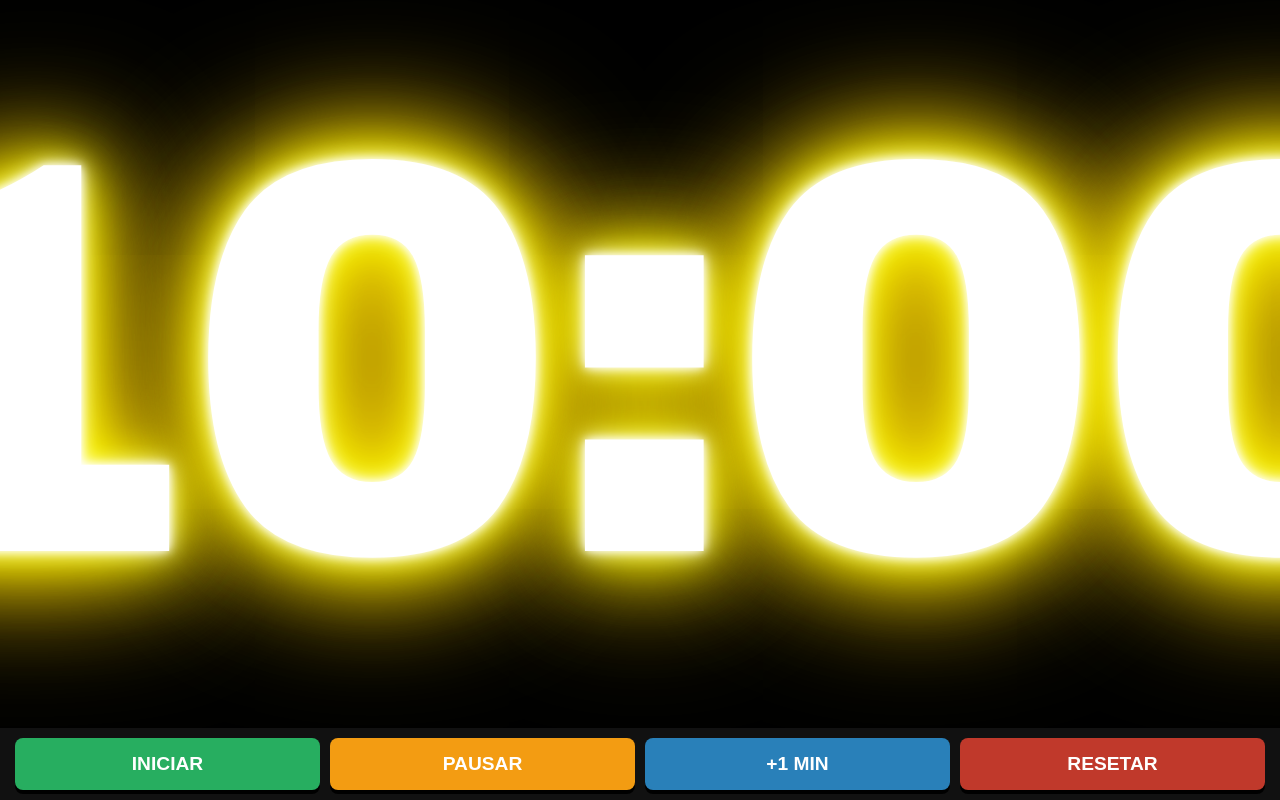
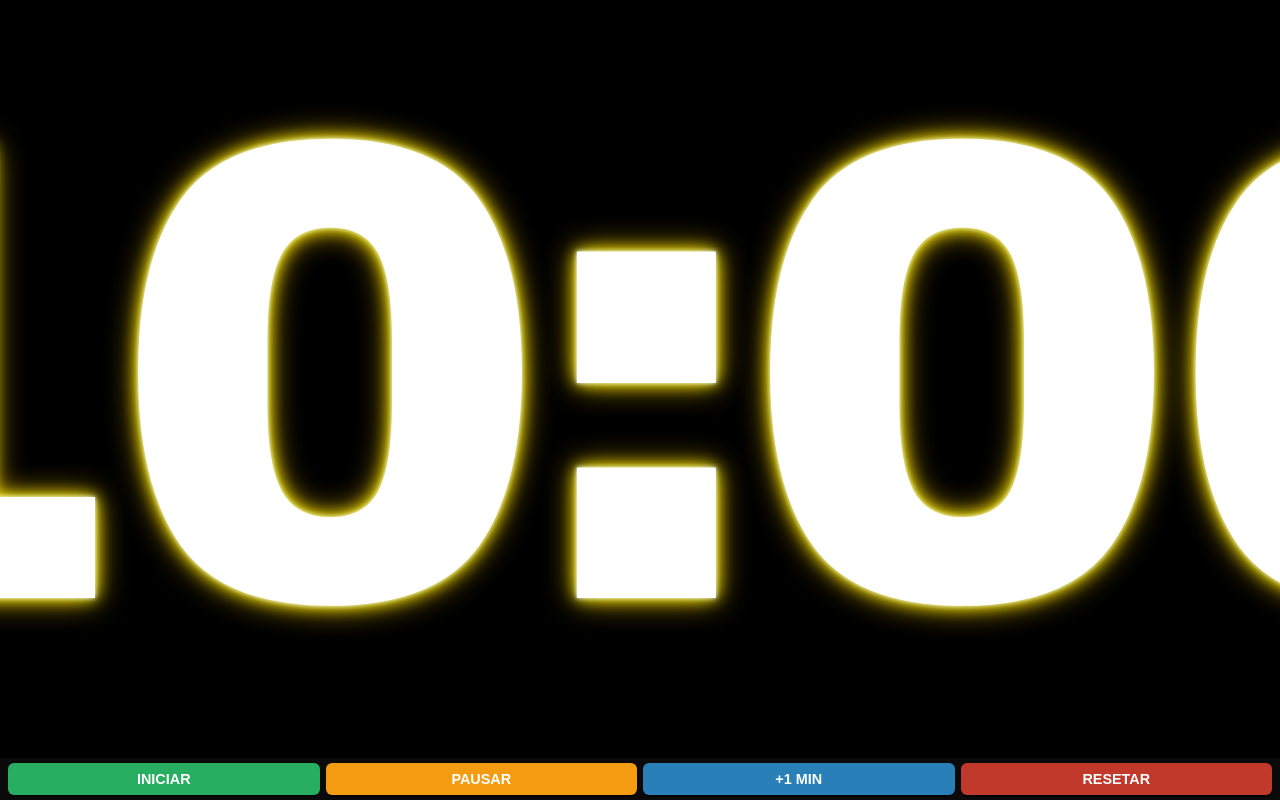
Before and after one commit to wellannaflla-pixel/cronometro, a website: page index.html in a window 1280 px wide. Drawn offline with nearby package versions, Linux system fonts and the light colour scheme; no server answers.

Commit message:
Atualizar o index.html
atualizações de brilho,tamanho e respostas dos botões

```diff
--- a/index.html
+++ b/index.html
@@ -3,7 +3,7 @@
 <head>
     <meta charset="UTF-8">
     <meta name="viewport" content="width=device-width, initial-scale=1.0">
-    <title>Placar Futsal - Gigante e Brilhante</title>
+    <title>Placar Futsal - Máximo Ocupação</title>
     <script src="/socket.io/socket.io.js"></script>
     <style>
         * {
@@ -33,7 +33,7 @@
             animation: piscar 0.5s infinite;
         }
 
-        /* Container central do placar */
+        /* Container central do placar expandido */
         #display-container {
             flex: 1;
             display: flex;
@@ -43,47 +43,45 @@
             overflow: hidden;
         }
 
-        /* Números gigantes com efeito neon ultra brilhante */
+        /* Números no maior tamanho possível com 50% menos brilho */
         #display {
-            font-size: 70vh;
+            font-size: 82vh;
             font-family: 'Arial Black', Impact, sans-serif;
             font-weight: 900;
-            line-height: 0.85;
-            letter-spacing: -8px;
+            line-height: 0.8;
+            letter-spacing: -12px;
             user-select: none;
             text-align: center;
             color: #ffffff;
-            /* Camadas de sombra intensa simulando iluminação forte */
+            /* Brilho reduzido em 50% */
             text-shadow:
-                0 0 10px #ffffff,
-                0 0 20px #ffffff,
-                0 0 40px #ffff00,
-                0 0 80px #ffff00,
-                0 0 120px #ffcc00,
-                0 0 160px #ffcc00;
+                0 0 5px #ffffff,
+                0 0 15px #ffff00,
+                0 0 30px #ffcc00;
         }
 
-        /* Rodapé de controles */
+        /* Rodapé de controles 40% menor */
         #controles {
             display: flex;
-            gap: 10px;
-            padding: 10px 15px;
-            background: #111;
+            gap: 6px;
+            padding: 5px 8px;
+            background: #0a0a0a;
             width: 100%;
             z-index: 10;
         }
 
         button {
             flex: 1;
-            padding: 15px;
-            font-size: 1.2rem;
+            padding: 8px 4px;
+            font-size: 0.9rem;
             font-weight: bold;
             color: white;
             border: none;
-            border-radius: 8px;
+            border-radius: 6px;
             cursor: pointer;
-            transition: all 0.1s;
-            box-shadow: 0 4px #000;
+            transition: transform 0.05s, filter 0.05s;
+            box-shadow: 0 2px #000;
+            touch-action: manipulation;
         }
 
         .btn-iniciar { background-color: #27ae60; }
@@ -92,8 +90,8 @@
         .btn-reset { background-color: #c0392b; }
 
         button:active {
-            transform: translateY(3px);
-            box-shadow: 0 1px #000;
+            transform: translateY(2px);
+            box-shadow: none;
             filter: brightness(0.8);
         }
     </style>
@@ -106,11 +104,12 @@
 
     <audio id="somSirene" src="Apito.mp3"></audio>
 
+    <!-- Botões com resposta rápida via mousedown/touchstart -->
     <div id="controles">
-        <button class="btn-iniciar" onclick="enviar('iniciar')">INICIAR</button>
-        <button class="btn-pausar" onclick="enviar('pausar')">PAUSAR</button>
-        <button class="btn-mais" onclick="enviar('acrescentar1')">+1 MIN</button>
-        <button class="btn-reset" onclick="enviar('resetar')">RESETAR</button>
+        <button class="btn-iniciar" onmousedown="enviar('iniciar')" ontouchstart="enviar('iniciar'); event.preventDefault();">INICIAR</button>
+        <button class="btn-pausar" onmousedown="enviar('pausar')" ontouchstart="enviar('pausar'); event.preventDefault();">PAUSAR</button>
+        <button class="btn-mais" onmousedown="enviar('acrescentar1')" ontouchstart="enviar('acrescentar1'); event.preventDefault();">+1 MIN</button>
+        <button class="btn-reset" onmousedown="enviar('resetar')" ontouchstart="enviar('resetar'); event.preventDefault();">RESETAR</button>
     </div>
 
     <script>
@@ -155,7 +154,7 @@
 
                         if (sirene) sirene.play().catch(e => console.log(e));
 
-                        // Pisca a tela em vermelho por 10 segundos quando o cronômetro ZERA
+                        // Pisca a tela em vermelho por 10 segundos ao zerar
                         document.body.classList.add('piscar-vermelho');
                         setTimeout(() => {
                             document.body.classList.remove('piscar-vermelho');
```
